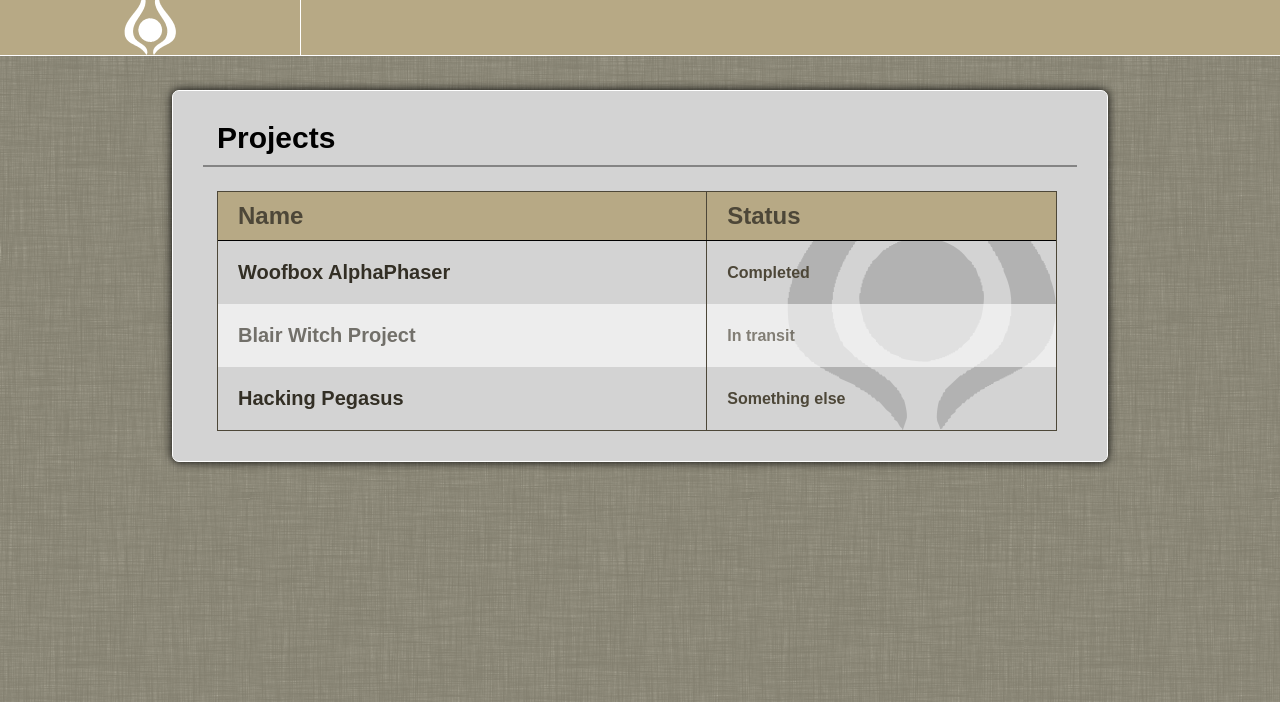
After one commit to Nathriel/We-R-Asia, a PHP site: page /application/views/projects.html in a window 1280 px wide. The commit adds this page. Shown: the top 702 px of the page. Run offline with PHP 8.4, Linux system fonts and the light colour scheme.

Commit message:
projects scherm overgezet naar html

```diff
--- a/application/views/error.html
+++ b/application/views/error.html
@@ -2,7 +2,7 @@
 <html>
 	<head>
 		<title>We R Asia &bull; Login</title>
-		<link rel="stylesheet" media="screen" href="./css/login_styles.css">
+		<link rel="stylesheet" media="screen" href="./css/default.css">
 	</head>
 		<style type="text/css">
 		*::selection {
--- a/application/views/login.html
+++ b/application/views/login.html
@@ -3,7 +3,7 @@
 	<head>
 		<title>{{ pageTitle }}</title>
 		<base href="{{ baseHref }}" />
-		<link rel="stylesheet" media="screen" href="css/login_styles.css">
+		<link rel="stylesheet" media="screen" href="css/default.css">
 	</head>
 	<body>
 		<a href="#" id="logo">WE <span style="color: C00;">R</span> <span style="color: black;">ASIA</span></a>
--- /dev/null
+++ b/application/views/projects.html
@@ -0,0 +1,43 @@
+<!doctype html>
+<html>
+	<head>
+		<title>{{ pageTitle }}</title>
+		<base href="{{ baseHref }}" />
+		<link rel="stylesheet" media="screen" href="css/default.css">
+	</head>
+	<body>
+		<div id="header">
+
+			<a href="#" id="menu"></a>
+
+		</div>
+
+		<div id="content">
+
+			<h1>Projects</h1>
+
+			<table id="project_list">
+				<thead>
+					<tr>
+						<th>Name</th>
+						<th>Status</th>
+				<thead>
+				<tbody>
+					<tr>
+						<td>Woofbox AlphaPhaser</td>
+						<td>Completed</td>
+					</tr>
+					<tr class="evenrow">
+						<td>Blair Witch Project</td>
+						<td>In transit</td>
+					</tr>
+					<tr>
+						<td>Hacking Pegasus</td>
+						<td>Something else</td>
+					</tr>
+				</tbody>
+			</table>
+
+		</div>
+	</body>
+</html>
--- a/css/login_styles.css
+++ b/css/default.css
@@ -3,6 +3,7 @@ body {
 	font-family: Arial;
 	font-size: 12pt;
 	color: #000;
+	margin: 0;
 }
 
 a {
@@ -47,6 +48,7 @@ h1 {
 	font-size: 200%;
 }
 
+/* Loginpagina */
 #logo {
 	margin:auto;
 	margin-top: 30px;
@@ -95,7 +97,7 @@ h1 {
 	text-align: center;
 }
 
-#language_select li{
+#language_select li {
 	display: inline-block;
 }
 #language_select :first-child {
@@ -108,3 +110,91 @@ h1 {
 #language_select li a {
 	color: #FFF !important;
 }
+
+/* overig */
+#header {
+	background-color: #b7a985;
+	width: 100%;
+	height: 55px;
+	border-bottom: 1px solid white;
+}
+
+#menu {
+	width: 300px;
+	height: 55px;
+	background-image: url('../content/images/menu_button.png');
+	background-repeat: no-repeat;
+	background-position: center;
+	display: block;
+	border-right: 1px solid white;
+}
+
+#content {
+	width: 874px;
+	min-height: 200px;
+	background-color: #d3d3d3;
+	margin: auto;
+	margin-top: 34px;
+	padding: 30px;
+	border-radius: 7px;
+	border: 1px solid #FFF;
+	box-shadow: 0px 0px 10px #000;
+}
+
+#content h1 {
+	font-size: 30px;
+	font-family: Arial;
+	font-weight: bold;
+	padding: 0 0 10px 14px;
+	border-bottom: 2px solid #848484;
+}
+
+#project_list {
+	display: block;
+	width: 840px;
+	min-height: 200px;
+	margin: 24px 0 0 14px;
+	border: 1px solid #4d4738;
+	background-image: url('../content/images/lijst_bg.png');
+	background-repeat: no-repeat;
+	background-position: right bottom;
+	border-collapse: collapse;
+	border-spacing: 0;
+}
+
+#project_list thead {
+	background-color: #b7a985;
+}
+
+#project_list th {
+	padding:  10px 20px;
+	border-bottom: 1px solid black;
+	text-align: left;
+	color: #4d4738;
+	font-size: 24px;
+}
+
+#project_list th:last-child {
+	border-left: 1px solid #4d4738;
+}
+
+#project_list tr.evenrow {
+	background-color: white;
+	opacity: 0.6;
+}
+
+#project_list td {
+	padding: 20px;
+	width: 450px;
+	font-size: 20px;
+	color: #332f25;
+	font-weight: bold;
+}
+
+#project_list td:last-child {
+	width: 310px;
+	border-left: 1px solid #4d4738;
+	color: #4d4738;
+	font-size: 16px;
+
+}
```
Also changed, not shown: application/controllers/Error.inc (added, +9 -0 lines), application/controllers/Projects.inc (added, +9 -0 lines), content/images/lijst_bg.png (added), content/images/menu_button.png (added).
